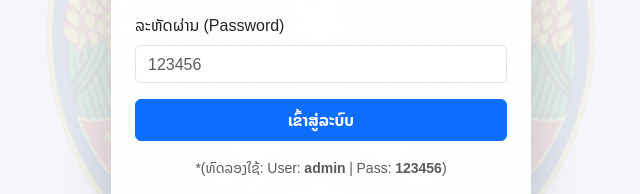
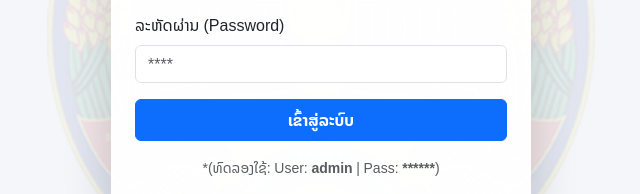
Before and after one commit to khamsingouthaihueng-code/depathment888.githup.io, a plain HTML site: page index.html in a window 1280 px wide. Shown: the part 365-559 px from the top of the page, 319-959 px from the left. Drawn offline with nearby package versions, Linux system fonts and the light colour scheme.

Commit message:
Update index.html

```diff
--- a/index.html
+++ b/index.html
@@ -102,12 +102,12 @@
                     </div>
                     <div class="mb-3 text-start">
                         <label class="form-label">ລະຫັດຜ່ານ (Password)</label>
-                        <input type="password" id="password" class="form-control" placeholder="123456" required>
+                        <input type="password" id="password" class="form-control" placeholder="****" required>
                     </div>
                     <button type="submit" class="btn btn-primary w-100 py-2 fw-bold">ເຂົ້າສູ່ລະບົບ</button>
                 </form>
                 <div class="mt-3 text-muted small">
-                    *(ທົດລອງໃຊ້: User: <b>admin</b> | Pass: <b>123456</b>)
+                    *(ທົດລອງໃຊ້: User: <b>admin</b> | Pass: <b>******</b>)
                 </div>
             </div>
         </div>
```
